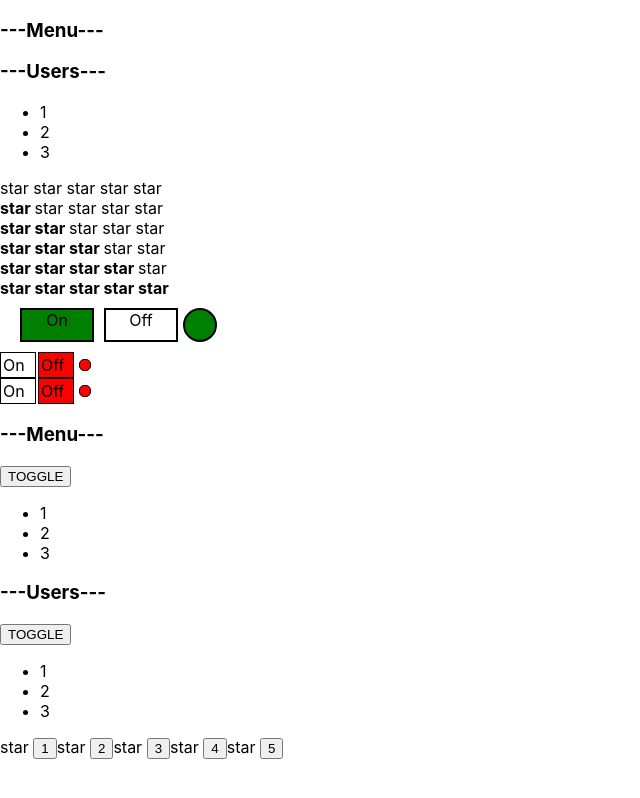
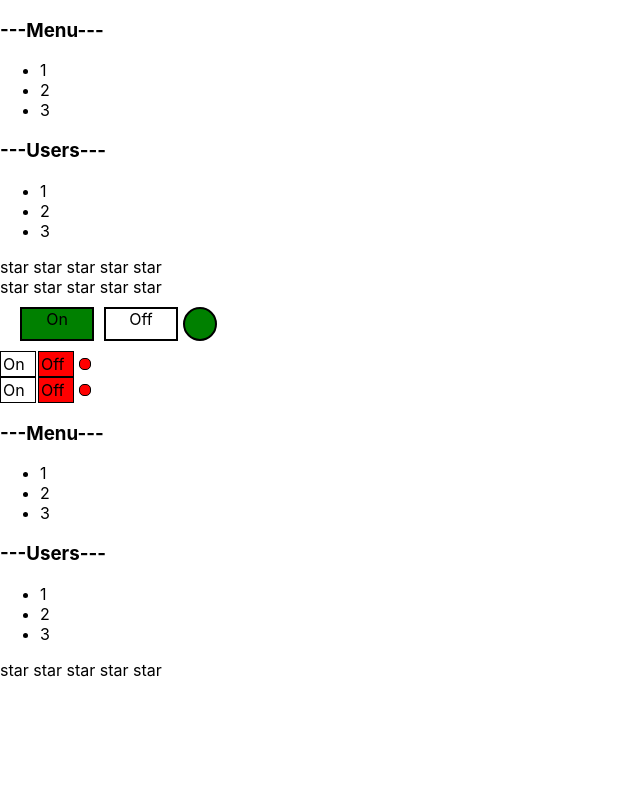
Before and after one commit to YuliyaMartinchuk/ReactVeryDetailed, a React (Create React App) app: page / in a window 1280 px wide. Shown: the whole page, without its empty margins (0-640 px from the left). Built offline with nearby package versions, Linux system fonts and the light colour scheme.

Commit message:
add callBack in UncontrolledRating,UncontrolledAccordion, Rating, Accordion

```diff
--- a/src/App.tsx
+++ b/src/App.tsx
@@ -1,16 +1,16 @@
-import React from 'react';
+import React, {useState} from 'react';
 import './App.css';
 import Accordion from "./components/Accordion/Accordion";
-import {Rating} from "./components/Rating/Rating";
+import {Rating, RatingValueType} from "./components/Rating/Rating";
 import {OnOff} from "./components/OnOff/OnOff";
 import {OnOff2} from "./components/OnOff(ver2)/OnOff2";
 import UncontrolledAccordion from "./components/UncontrolledAccordion/UncontrolledAccordion";
 import {UncontrolledRating} from "./components/UncontrolledRating/UncontrolledRating";
 
 
-
-
 function App() {
+    const [ratingValue, setRatingValue] = useState<RatingValueType>(0)
+    const [accordionCollapsed, setAccordionCollapsed] = useState<boolean>(false)
     console.log("App rendering")
     return (
         <div>
@@ -18,34 +18,24 @@
             <PageTitle title={"My friends"}/>
             Article 1
             <Rating value={3}/>*/}
-            <Accordion titleValue={"Menu"} collapsed={true}/>
-            <Accordion titleValue={"Users"} collapsed={false}/>
-         <Rating value={0}/>
-            <Rating value={1}/>
-            <Rating value={2}/>
-            <Rating value={3}/>
-            <Rating value={4}/>
-            <Rating value={5}/>
-            <OnOff />
-
-            <OnOff2 />
-            <OnOff2 />
-
-            <UncontrolledAccordion titleValue={"Menu"} />
-            <UncontrolledAccordion titleValue={"Users"} />
-
-            <UncontrolledRating />
-
-
-
-
-
+            <Accordion titleValue={"Menu"} collapsed={accordionCollapsed} onChange={()=>setAccordionCollapsed(!accordionCollapsed)}/>
+            <Accordion titleValue={"Users"} collapsed={accordionCollapsed} onChange={()=>setAccordionCollapsed(!accordionCollapsed)}/>
+            <Rating value={ratingValue} onClick={setRatingValue}/>
+            <Rating value={ratingValue} onClick={setRatingValue}/>
+            <OnOff/>
+            <OnOff2/>
+            <OnOff2/>
+            <UncontrolledAccordion titleValue={"Menu"}/>
+            <UncontrolledAccordion titleValue={"Users"}/>
+            <UncontrolledRating/>
         </div>
     );
 }
-type PageTitlePropsType ={
-    title:string
+
+type PageTitlePropsType = {
+    title: string
 }
+
 function PageTitle(props: PageTitlePropsType) {
 
     console.log("PageTitle rendered")
--- a/src/components/Accordion/Accordion.tsx
+++ b/src/components/Accordion/Accordion.tsx
@@ -3,13 +3,16 @@
 type AccordionPropsType = {
     titleValue: string
     collapsed: boolean
+    onChange: ()=>void
 }
 
 function Accordion(props: AccordionPropsType) {
     console.log("Accordion rendering")
 
     return (<div>
-        <AccordionTitle title={props.titleValue}/>
+        <AccordionTitle title={props.titleValue}
+                        onChange={props.onChange}
+        />
         {!props.collapsed && <AccordionBody/>}
     </div>)
 }
@@ -17,12 +20,13 @@
 
 type AccordionTitlePropsType = {
     title: string
+    onChange: ()=>void
 }
 
 function AccordionTitle(props: AccordionTitlePropsType) {
     console.log("AccordionTitle rendering")
     return (
-        <h3>---{props.title}---</h3>
+        <h3 onClick={props.onChange}>---{props.title}---</h3>
     )
 }
 
--- a/src/components/Rating/Rating.tsx
+++ b/src/components/Rating/Rating.tsx
@@ -1,29 +1,32 @@
 import React from "react";
 
+export type RatingValueType = 0|1|2|3|4|5
+
 type RatingPropsType = {
-    value:0|1|2|3|4|5
+    value:RatingValueType
+    onClick:(value:RatingValueType)=>void
 }
 export function Rating(props:RatingPropsType) {
     console.log("Rating rendering")
     return (
         <div>
-            <Star selected={props.value>0}/>
-            <Star selected={props.value>1}/>
-            <Star selected={props.value>2}/>
-            <Star selected={props.value>3}/>
-            <Star selected={props.value>4}/>
+            <Star selected={props.value>0} onClick={props.onClick} value={1}/>
+            <Star selected={props.value>1} onClick={props.onClick} value={2}/>
+            <Star selected={props.value>2} onClick={props.onClick} value={3}/>
+            <Star selected={props.value>3} onClick={props.onClick} value={4}/>
+            <Star selected={props.value>4} onClick={props.onClick} value={5}/>
         </div>
     )
 }
 
 type StarPropsType = {
     selected:boolean
+    value:RatingValueType
+    onClick: (value:RatingValueType)=>void
 }
 function Star(props:StarPropsType) {
     console.log("Star rendering")
-    if(props.selected === true){
-        return <span><b>star </b></span>
-    } else {
-        return <span>star </span>
-    }
+    return <span onClick={()=>props.onClick(props.value)}>
+        {props.selected ? <b> star </b> : "star "}
+    </span>
 }
--- a/src/components/UncontrolledAccordion/UncontrolledAccordion.tsx
+++ b/src/components/UncontrolledAccordion/UncontrolledAccordion.tsx
@@ -3,9 +3,6 @@
 type AccordionPropsType = {
     titleValue: string
     // collapsed: boolean
-}
-type AccordionTitlePropsType = {
-    title: string
 }
 
 function UncontrolledAccordion(props: AccordionPropsType) {
@@ -14,18 +11,23 @@
     let [collapsed, setCollapsed] = useState(false)
 
     return (<div>
-
-
-        <AccordionTitle title={props.titleValue}/>
-        <button onClick={() => {setCollapsed(!collapsed)}}>TOGGLE</button>
+        <AccordionTitle title={props.titleValue} onClick={() => {setCollapsed(!collapsed)}} />
+       {/* <button onClick={() => {setCollapsed(!collapsed)}}>TOGGLE</button>*/}
        {!collapsed && <AccordionBody/>}
     </div>)
 }
 
+type AccordionTitlePropsType = {
+    title: string
+    onClick: ()=>void
+}
+
 function AccordionTitle(props: AccordionTitlePropsType) {
     console.log("AccordionTitle rendering")
-    return (
-        <h3>---{props.title}---</h3>
+    return ( <>
+            <h3 onClick={()=> props.onClick()}>---{props.title}--- </h3>
+    </>
+
     )
 }
 
--- a/src/components/UncontrolledRating/UncontrolledRating.tsx
+++ b/src/components/UncontrolledRating/UncontrolledRating.tsx
@@ -6,25 +6,32 @@
 
 export function UncontrolledRating() {
     console.log("Rating rendering")
-    let [value,setValue] = useState(0)
+    let [value, setValue] = useState(0)
     return (
         <div>
-            <Star selected={value>0}/><button onClick={()=>{setValue(1)}}>1</button>
-            <Star selected={value>1}/><button  onClick={()=>{setValue(2)}}> 2</button>
-            <Star selected={value>2}/><button  onClick={()=>{setValue(3)}}>3</button>
-            <Star selected={value>3}/><button  onClick={()=>{setValue(4)}}>4</button>
-            <Star selected={value>4}/><button  onClick={()=>{setValue(5)}}>5</button>
+            <Star selected={value > 0} setValue={()=>setValue(1)} />
+            <Star selected={value > 1} setValue={()=>setValue(2)} />
+            <Star selected={value > 2} setValue={()=>setValue(3)} />
+            <Star selected={value > 3} setValue={()=>setValue(4)} />
+            <Star selected={value > 4} setValue={()=>setValue(5)} />
         </div>
     )
 }
 
 type StarPropsType = {
-    selected:boolean
+    selected: boolean
+    setValue:()=>void
 }
-function Star(props:StarPropsType) {
+
+function Star(props: StarPropsType) {
     console.log("Star rendering")
-    return props.selected ? <span><b>star </b></span>:  <span>star </span>
-        // if(props.selected === true){
+
+    return <span onClick={()=>props.setValue()}>
+        {props.selected ? <b> star </b> : "star "}
+    </span>
+
+
+    // if(props.selected === true){
     //     return <span><b>star </b></span>
     // } else {
     //     return <span>star </span>
```
